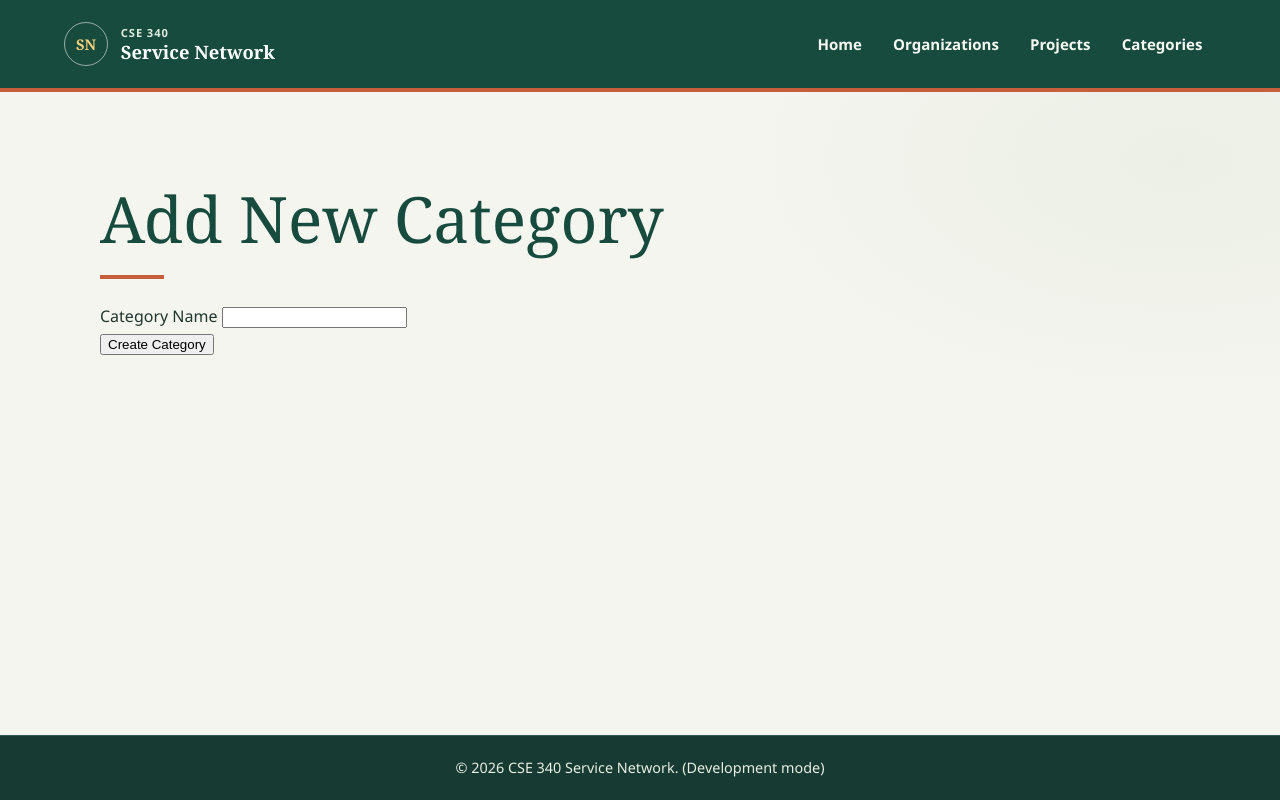
After one commit to schoolonnie/cse340, a Node server app: page /new-category in a window 1280 px wide. The commit adds this page. Run offline with Node 20, Linux system fonts and the light colour scheme.

Commit message:
W4 Assignment

```diff
--- a/public/css/main.css
+++ b/public/css/main.css
@@ -263,6 +263,7 @@ main p {
 .categories-page li {
     display: flex;
     align-items: center;
+    gap: 0.75rem;
     min-height: 92px;
     color: var(--ink);
     font-family: Georgia, "Times New Roman", serif;
--- a/src/controllers/categories.js
+++ b/src/controllers/categories.js
@@ -1,5 +1,12 @@
-// Import any needed model functions
-import { getAllCategories, getCategoryById, getProjectsByCategoryId } from '../models/categories.js';
+import { body, validationResult } from 'express-validator';
+import { getAllCategories, getCategoryById, getProjectsByCategoryId, createCategory, updateCategory } from '../models/categories.js';
+
+const categoryValidation = [
+    body('name')
+        .trim()
+        .notEmpty().withMessage('Category name is required')
+        .isLength({ min: 3, max: 100 }).withMessage('Category name must be between 3 and 100 characters')
+];
 
 // Define any controller functions
 const showCategoriesPage = async (req, res) => {
@@ -27,5 +34,102 @@ const showCategoryDetailsPage = async (req, res) => {
     res.render('category', { title, category, projects });
 };
 
-// Export any controller functions
-export { showCategoriesPage, showCategoryDetailsPage };
+const showNewCategoryForm = (req, res) => {
+    res.render('new-category', { title: 'Add New Category', name: '' });
+};
+
+const processNewCategoryForm = async (req, res) => {
+    const errors = validationResult(req);
+    if (!errors.isEmpty()) {
+        return res.status(400).render('new-category', {
+            title: 'Add New Category',
+            name: req.body.name || '',
+            errors: errors.array()
+        });
+    }
+
+    try {
+        const categoryId = await createCategory(req.body.name.trim());
+        req.flash('success', 'Category created successfully!');
+        return res.redirect(`/category/${categoryId}`);
+    } catch (error) {
+        const message = error.code === '23505'
+            ? 'A category with that name already exists.'
+            : 'There was an error creating the category.';
+        return res.status(400).render('new-category', {
+            title: 'Add New Category',
+            name: req.body.name,
+            errors: [{ msg: message }]
+        });
+    }
+};
+
+const showEditCategoryForm = async (req, res) => {
+    const category = await getCategoryById(req.params.id);
+    if (!category) {
+        return res.status(404).render('errors/404', {
+            title: 'Page Not Found',
+            error: `Category ${req.params.id} not found`,
+            stack: null
+        });
+    }
+
+    return res.render('edit-category', { title: 'Edit Category', category, name: category.name });
+};
+
+const processEditCategoryForm = async (req, res) => {
+    const categoryId = req.params.id;
+    const errors = validationResult(req);
+    const category = await getCategoryById(categoryId);
+
+    if (!category) {
+        return res.status(404).render('errors/404', {
+            title: 'Page Not Found',
+            error: `Category ${categoryId} not found`,
+            stack: null
+        });
+    }
+
+    if (!errors.isEmpty()) {
+        return res.status(400).render('edit-category', {
+            title: 'Edit Category',
+            category,
+            name: req.body.name || '',
+            errors: errors.array()
+        });
+    }
+
+    try {
+        const updatedCategory = await updateCategory(categoryId, req.body.name.trim());
+        if (!updatedCategory) {
+            return res.status(404).render('errors/404', {
+                title: 'Page Not Found',
+                error: `Category ${categoryId} not found`,
+                stack: null
+            });
+        }
+
+        req.flash('success', 'Category updated successfully!');
+        return res.redirect(`/category/${categoryId}`);
+    } catch (error) {
+        const message = error.code === '23505'
+            ? 'A category with that name already exists.'
+            : 'There was an error updating the category.';
+        return res.status(400).render('edit-category', {
+            title: 'Edit Category',
+            category,
+            name: req.body.name,
+            errors: [{ msg: message }]
+        });
+    }
+};
+
+export {
+    showCategoriesPage,
+    showCategoryDetailsPage,
+    showNewCategoryForm,
+    processNewCategoryForm,
+    showEditCategoryForm,
+    processEditCategoryForm,
+    categoryValidation
+};
--- a/src/views/categories.ejs
+++ b/src/views/categories.ejs
@@ -2,9 +2,13 @@
     <main id="main-content" class="categories-page">
         <h1><%= title %></h1>
         <p>Categories of service projects:</p>
+        <p><a href="/new-category">Add a new category</a></p>
         <ul>
             <% categories.forEach(category => { %>
-                <li><a href="/category/<%= category.category_id %>"><%= category.name %></a></li>
+                <li>
+                    <a href="/category/<%= category.category_id %>"><%= category.name %></a>
+                    <a href="/edit-category/<%= category.category_id %>">Edit</a>
+                </li>
             <% }); %>
         </ul>
     </main>
--- a/src/views/category.ejs
+++ b/src/views/category.ejs
@@ -3,6 +3,7 @@
     <h1><%= title %></h1>
 
     <h2><%= category.name %></h2>
+    <p><a href="/edit-category/<%= category.category_id %>">Edit Category</a></p>
 
     <h3>Service Projects in this Category</h3>
     <% if (projects && projects.length) { %>
--- /dev/null
+++ b/src/views/new-category.ejs
@@ -0,0 +1,29 @@
+<%- include('partials/header') %>
+<main id="main-content">
+    <h1><%= title %></h1>
+
+    <% if (typeof errors !== 'undefined' && errors.length) { %>
+        <div class="error-list" role="alert">
+            <% errors.forEach(error => { %>
+                <p><%= error.msg %></p>
+            <% }); %>
+        </div>
+    <% } %>
+
+    <form action="/new-category" method="POST">
+        <div class="form-group">
+            <label for="name">Category Name</label>
+            <input
+                type="text"
+                id="name"
+                name="name"
+                value="<%= name %>"
+                required
+                maxlength="100"
+            />
+        </div>
+
+        <button type="submit">Create Category</button>
+    </form>
+</main>
+<%- include('partials/footer') %>
```
Also changed, not shown: src/models/categories.js (+24 -1 lines), src/routes.js (+13 -1 lines), src/views/edit-category.ejs (added, +29 -0 lines).
